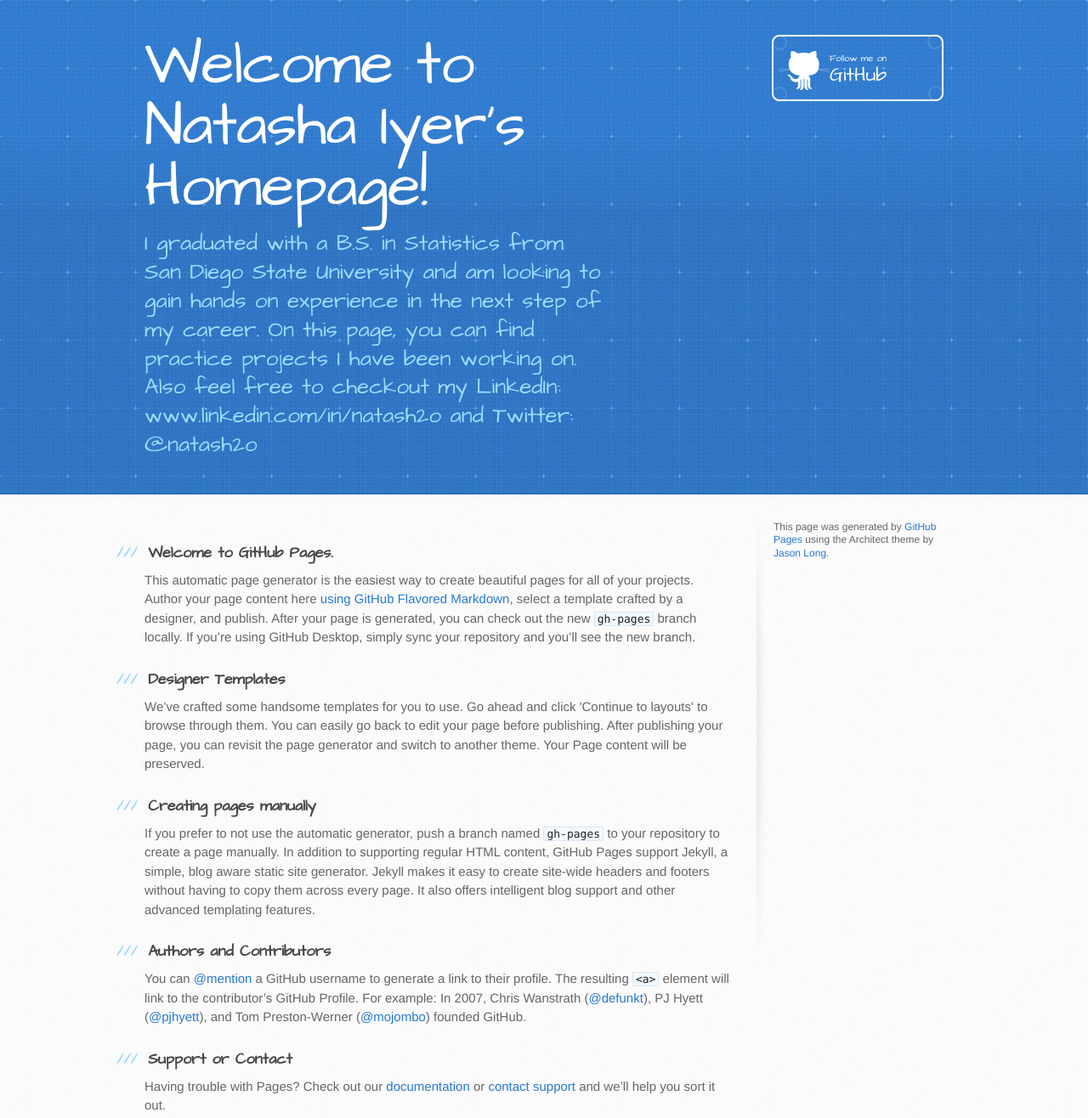
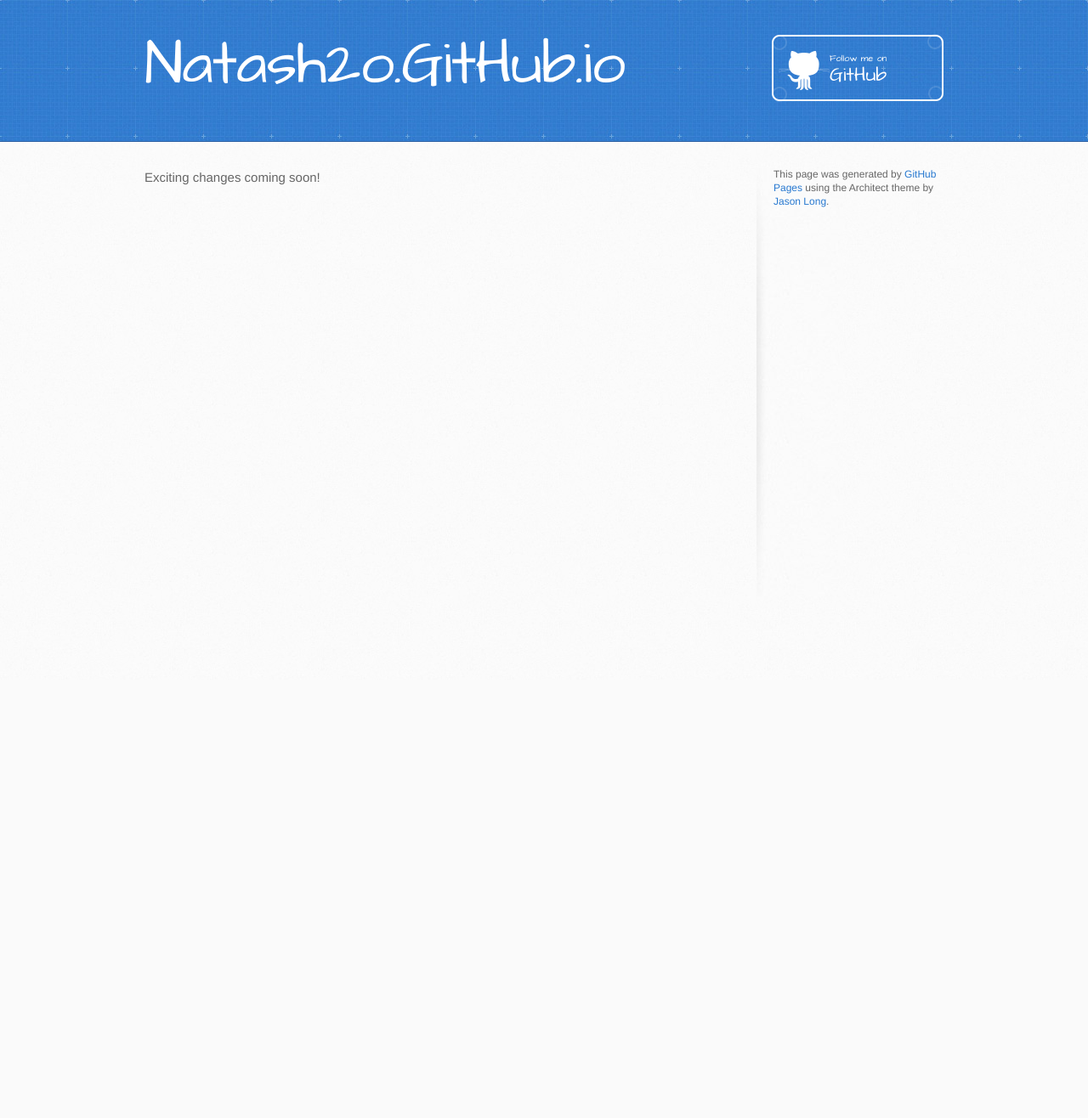
Before and after one commit to Natash2o/natash2o.github.io, a plain HTML site: page index.html in a window 1280 px wide. Shown: the whole page at 85% size. After the commit the page ends 800 px from the top, so only its background shows below. Drawn offline with Linux system fonts and the light colour scheme.

Commit message:
Replace master branch with page content via GitHub

```diff
--- a/index.html
+++ b/index.html
@@ -19,11 +19,8 @@
   <body>
     <header>
       <div class="inner">
-        <h1>Welcome to Natasha Iyer's Homepage!</h1>
-        <h2>I graduated with a B.S. in Statistics from San Diego State University and am looking to gain hands on experience in the next step of
-        my career. On this page, you can find practice projects I have been working on.
-        Also feel free to checkout my LinkedIn: www.linkedin.com/in/natash2o
-        and Twitter: @natash2o </h2>
+        <h1>Natash2o.GitHub.io</h1>
+        <h2></h2>
         <a href="https://github.com/Natash2o" class="button"><small>Follow me on</small> GitHub</a>
       </div>
     </header>
@@ -31,30 +28,7 @@
     <div id="content-wrapper">
       <div class="inner clearfix">
         <section id="main-content">
-          <h3>
-<a id="welcome-to-github-pages" class="anchor" href="#welcome-to-github-pages" aria-hidden="true"><span aria-hidden="true" class="octicon octicon-link"></span></a>Welcome to GitHub Pages.</h3>
-
-<p>This automatic page generator is the easiest way to create beautiful pages for all of your projects. Author your page content here <a href="https://guides.github.com/features/mastering-markdown/">using GitHub Flavored Markdown</a>, select a template crafted by a designer, and publish. After your page is generated, you can check out the new <code>gh-pages</code> branch locally. If you’re using GitHub Desktop, simply sync your repository and you’ll see the new branch.</p>
-
-<h3>
-<a id="designer-templates" class="anchor" href="#designer-templates" aria-hidden="true"><span aria-hidden="true" class="octicon octicon-link"></span></a>Designer Templates</h3>
-
-<p>We’ve crafted some handsome templates for you to use. Go ahead and click 'Continue to layouts' to browse through them. You can easily go back to edit your page before publishing. After publishing your page, you can revisit the page generator and switch to another theme. Your Page content will be preserved.</p>
-
-<h3>
-<a id="creating-pages-manually" class="anchor" href="#creating-pages-manually" aria-hidden="true"><span aria-hidden="true" class="octicon octicon-link"></span></a>Creating pages manually</h3>
-
-<p>If you prefer to not use the automatic generator, push a branch named <code>gh-pages</code> to your repository to create a page manually. In addition to supporting regular HTML content, GitHub Pages support Jekyll, a simple, blog aware static site generator. Jekyll makes it easy to create site-wide headers and footers without having to copy them across every page. It also offers intelligent blog support and other advanced templating features.</p>
-
-<h3>
-<a id="authors-and-contributors" class="anchor" href="#authors-and-contributors" aria-hidden="true"><span aria-hidden="true" class="octicon octicon-link"></span></a>Authors and Contributors</h3>
-
-<p>You can <a href="https://help.github.com/articles/basic-writing-and-formatting-syntax/#mentioning-users-and-teams" class="user-mention">@mention</a> a GitHub username to generate a link to their profile. The resulting <code>&lt;a&gt;</code> element will link to the contributor’s GitHub Profile. For example: In 2007, Chris Wanstrath (<a href="https://github.com/defunkt" class="user-mention">@defunkt</a>), PJ Hyett (<a href="https://github.com/pjhyett" class="user-mention">@pjhyett</a>), and Tom Preston-Werner (<a href="https://github.com/mojombo" class="user-mention">@mojombo</a>) founded GitHub.</p>
-
-<h3>
-<a id="support-or-contact" class="anchor" href="#support-or-contact" aria-hidden="true"><span aria-hidden="true" class="octicon octicon-link"></span></a>Support or Contact</h3>
-
-<p>Having trouble with Pages? Check out our <a href="https://help.github.com/pages">documentation</a> or <a href="https://github.com/contact">contact support</a> and we’ll help you sort it out.</p>
+          <p>Exciting changes coming soon!</p>
         </section>
 
         <aside id="sidebar">
```
Also changed, not shown: params.json (+1 -1 lines).
